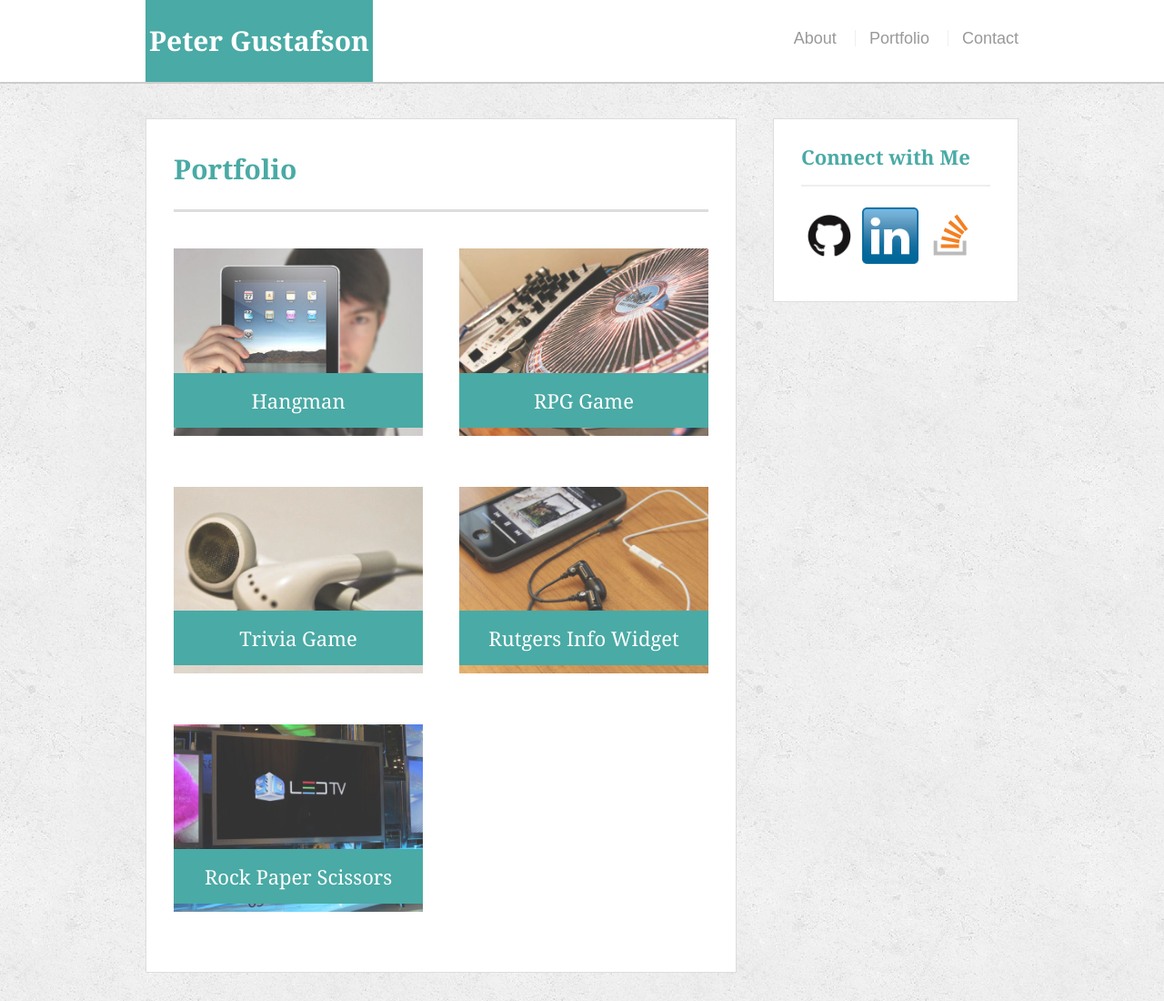
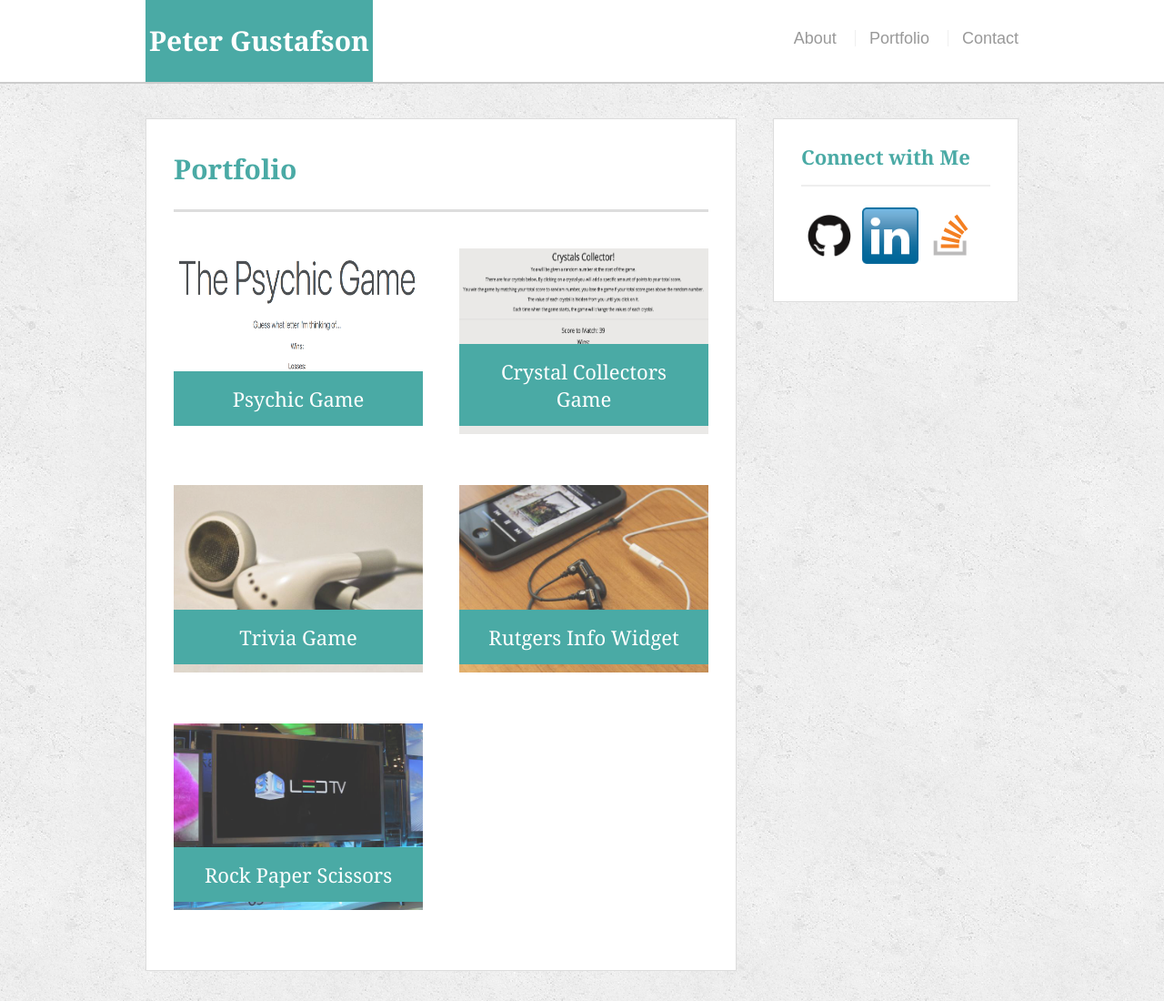
Before and after one commit to peterlgustafson/Responsive-Portfolio, a plain HTML site: page portfolio.html in a window 1280 px wide. Shown: the top 1100 px of the page at 91% size. Drawn offline with Linux system fonts and the light colour scheme.

Commit message:
updated portfolio page with links to Psychic game and Crystal Collectors game

```diff
--- a/portfolio.html
+++ b/portfolio.html
@@ -27,14 +27,16 @@
       <h1>Portfolio</h1>
 
       <div class="work">
-        <img src="assets/images/hangman.jpg" alt="hangman">
-
-        <h3>Hangman</h3>
+        <a href="https://peterlgustafson.github.io/Psychic-Game/">
+        <img src="assets/images/psychic-game-image.png" alt="Psychic Game" style="width:274px;height:204px;">
+        </a>
+        <h3>Psychic Game</h3>
       </div>
       <div class="work">
-        <img src="assets/images/rpg.jpg" alt="RPG Game">
-
-        <h3>RPG Game</h3>
+        <a href="https://peterlgustafson.github.io/Crystal-Collectors-Game/">
+        <img src="assets/images/crystal-game-image.png" alt="Crystal Collectors Game" style="width:274px;height:204px;">
+        </a>
+        <h3>Crystal Collectors Game</h3>
       </div>
       <div class="work">
         <img src="assets/images/trivia.jpg" alt="Trivia Game">
```
Also changed, not shown: assets/images/crystal-game-image.png (added), assets/images/psychic-game-image.png (added), 3 other files.
